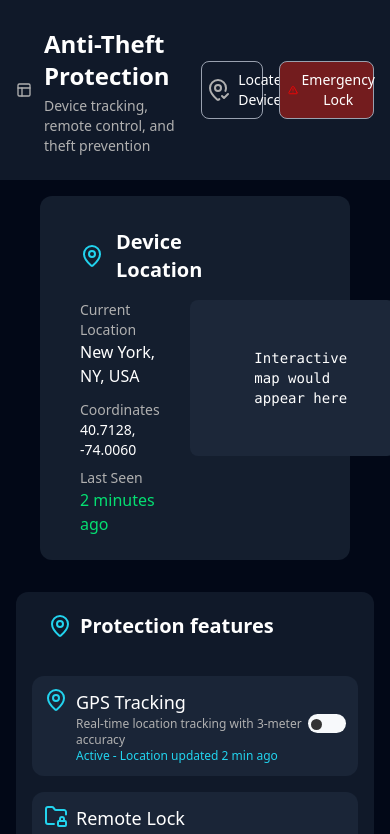
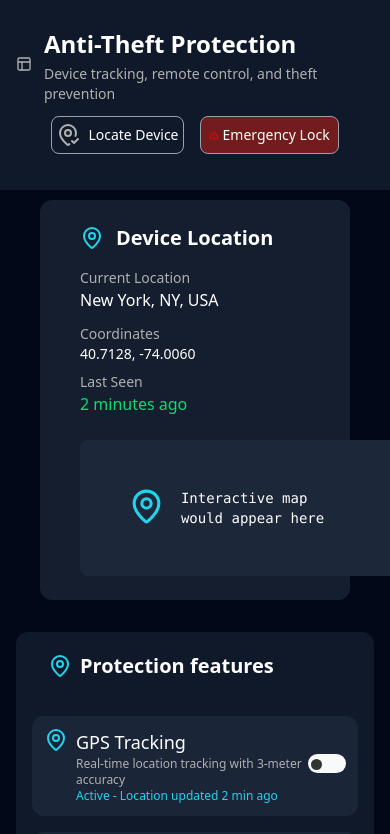
Before and after one commit to faris-dm/DashBoard-Ui, a React (Vite) app: page / in a window 390 px wide. Shown: the top 834 px of the page. Built offline with nearby package versions, Linux system fonts and the light colour scheme.

Commit message:
responsive in small screen

```diff
--- a/src/componts/AntiThef.jsx
+++ b/src/componts/AntiThef.jsx
@@ -20,9 +20,9 @@ import small from "./svg5/smallLocation.svg";
 function AntiThef() {
   return (
     <>
-      <nav className="bg-[#101929] p-4 ">
-        <div className=" flex md:flex  sm:block  gap-2 items-center py-2 justify-between">
-          <div className="anti flex gap-3 items-center  ">
+      <nav className="bg-[#101929] p-4  fixed top-0 left-0 w-full z-1 ">
+        <div className=" flex md:flex    max-[661px]:block max-[661px]:gap-2 sm:block   gap-2 items-center py-2 justify-between">
+          <div className="anti flex gap-3 items-center   ">
             <img src={Menu} alt="" />
             <div>
               <h2 className="text-2xl py-1 font-bold">Anti-Theft Protection</h2>
@@ -49,7 +49,7 @@ function AntiThef() {
           </div>
         </div>
       </nav>
-      <div className="location  flex  items-center justify-between gap-3 bg-[#141E2E] my-4 mx-10 px-10 py-4 rounded-xl">
+      <div className="location  flex md:flex   max-[661px]:block    max-[661px]:py-2 sm:block items-center justify-between gap-3 bg-[#141E2E] my-4 mx-10 px-10 py-4 rounded-xl sm:mt-50 md:mt-40   max-[661px]:mt-50 ">
         <div flex items-center justify-between>
           <div className="Device flex  gap-3 my-4 ">
             <img src={small} alt="" />
@@ -70,7 +70,7 @@ function AntiThef() {
         </div>
 
         <div
-          className="flex  gap-4 bg-[#1C2739]  py-12 px-12
+          className="flex   max-[661px]:my-4  max-[661px]:w-80   gap-4 bg-[#1C2739]  py-12 px-12
         w-100 rounded-lg"
         >
           <div className="text-center">
--- a/src/componts/Network.jsx
+++ b/src/componts/Network.jsx
@@ -19,6 +19,7 @@ import global from "./svg4/globe.svg";
 import wifi from "./svg4/wifi.svg";
 import server from "./svg4/server.svg";
 import GreenGlobal from "./svg4/BigGlobal.svg";
+import Switch from "./switch";
 
 function Security() {
   const [connect, setConnect] = useState(false);
@@ -192,17 +193,7 @@ function Security() {
                         </p>
                       </div>
                     </div>
-                    <div className="componts ">
-                      {" "}
-                      <label className="relative inline-flex items-center cursor-pointer">
-                        <input
-                          className="sr-only peer"
-                          value=""
-                          type="checkbox"
-                        />
-                        <div className="peer rounded-full outline-none duration-100 after:duration-500 w-22 h-10 bg-blue-300 peer-focus:outline-none peer-focus:ring-4  after:content-['Off'] after:absolute after:outline-none after:rounded-full after:h-8 after:w-8 after:bg-white after:top-1 after:left-1 after:flex after:justify-center after:items-center  after:text-sky-800 after:font-bold peer-checked:after:translate-x-12 peer-checked:after:content-['on'] peer-checked:after:border-white"></div>
-                      </label>
-                    </div>
+                    <Switch />
                   </div>
                   <div></div>
                 </div>
@@ -223,15 +214,7 @@ function Security() {
                   </div>
                   <div className="dot">
                     <div className="componts pr-3">
-                      {" "}
-                      <label className="relative inline-flex items-center cursor-pointer">
-                        <input
-                          className="sr-only peer"
-                          value=""
-                          type="checkbox"
-                        />
-                        <div className="peer rounded-full outline-none duration-100 after:duration-500 w-22 h-10 bg-blue-300 peer-focus:outline-none peer-focus:ring-4  after:content-['Off'] after:absolute after:outline-none after:rounded-full after:h-8 after:w-8 after:bg-white after:top-1 after:left-1 after:flex after:justify-center after:items-center  after:text-sky-800 after:font-bold peer-checked:after:translate-x-12 peer-checked:after:content-['on'] peer-checked:after:border-white"></div>
-                      </label>
+                      <Switch />
                     </div>
                   </div>
                 </div>
@@ -249,21 +232,14 @@ function Security() {
                         Secure DNS resolution with malware blocking
                       </p>
                       <p className="text-xs text-[#22D3EE] ">
-                        Using secure DNS servers
+                        Certificate pinning active
                       </p>
                     </div>
                   </div>
                   <div className="dot">
                     <div className="componts pr-3">
                       {" "}
-                      <label className="relative inline-flex items-center cursor-pointer">
-                        <input
-                          className="sr-only peer"
-                          value=""
-                          type="checkbox"
-                        />
-                        <div className="peer rounded-full outline-none duration-100 after:duration-500 w-22 h-10 bg-blue-300 peer-focus:outline-none peer-focus:ring-4  after:content-['Off'] after:absolute after:outline-none after:rounded-full after:h-8 after:w-8 after:bg-white after:top-1 after:left-1 after:flex after:justify-center after:items-center  after:text-sky-800 after:font-bold peer-checked:after:translate-x-12 peer-checked:after:content-['on'] peer-checked:after:border-white"></div>
-                      </label>
+                      <Switch />
                     </div>
                   </div>
                 </div>
```
